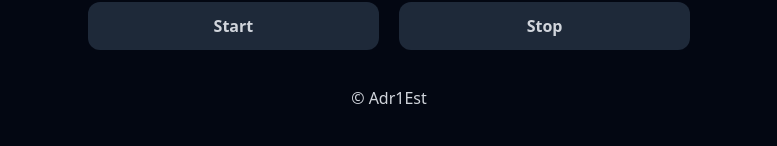
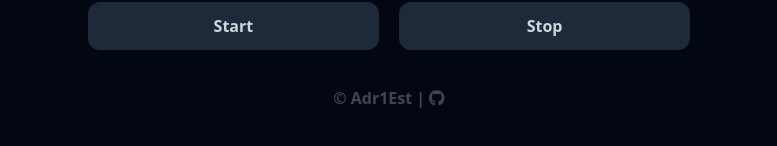
Before and after one commit to Adr1Est/binary-clock-react, a React (Vite) app: page / in a window 1280 px wide. Shown: the part 606-752 px from the top of the page, without its empty margins (251-1028 px from the left). Built offline with nearby package versions, Linux system fonts and the light colour scheme.

Commit message:
icono con enlace al repositorio y usuario de github

```diff
--- a/package.json
+++ b/package.json
@@ -10,6 +10,9 @@
     "preview": "vite preview"
   },
   "dependencies": {
+    "@fortawesome/fontawesome-svg-core": "^6.7.2",
+    "@fortawesome/free-brands-svg-icons": "^6.7.2",
+    "@fortawesome/react-fontawesome": "^0.2.2",
     "@number-flow/react": "^0.5.9",
     "@tailwindcss/vite": "^4.1.6",
     "react": "^19.1.0",
--- a/src/layout/footer/footer.jsx
+++ b/src/layout/footer/footer.jsx
@@ -1,10 +1,18 @@
+import { FontAwesomeIcon } from '@fortawesome/react-fontawesome'
+import { faGithub } from '@fortawesome/free-brands-svg-icons'
+
 function Footer(){
 
   return (
     <>
       <div className="flex flex-row justify-center items-center text-gray-300 w-full">
-
-        <p>&copy; Adr1Est</p>
+        <p className='font-semibold opacity-30'>&copy; Adr1Est |</p>
+        <a href="https://github.com/Adr1Est/binary-clock-react" target='_blank'>
+          <FontAwesomeIcon
+            className='ml-1 opacity-30 hover:text-amber-400 hover:opacity-100'
+            icon={faGithub}
+          />
+        </a>
       </div>
     </>
   )
```
Also changed, not shown: 1 other file (tests, documents, lock files or other folders).
